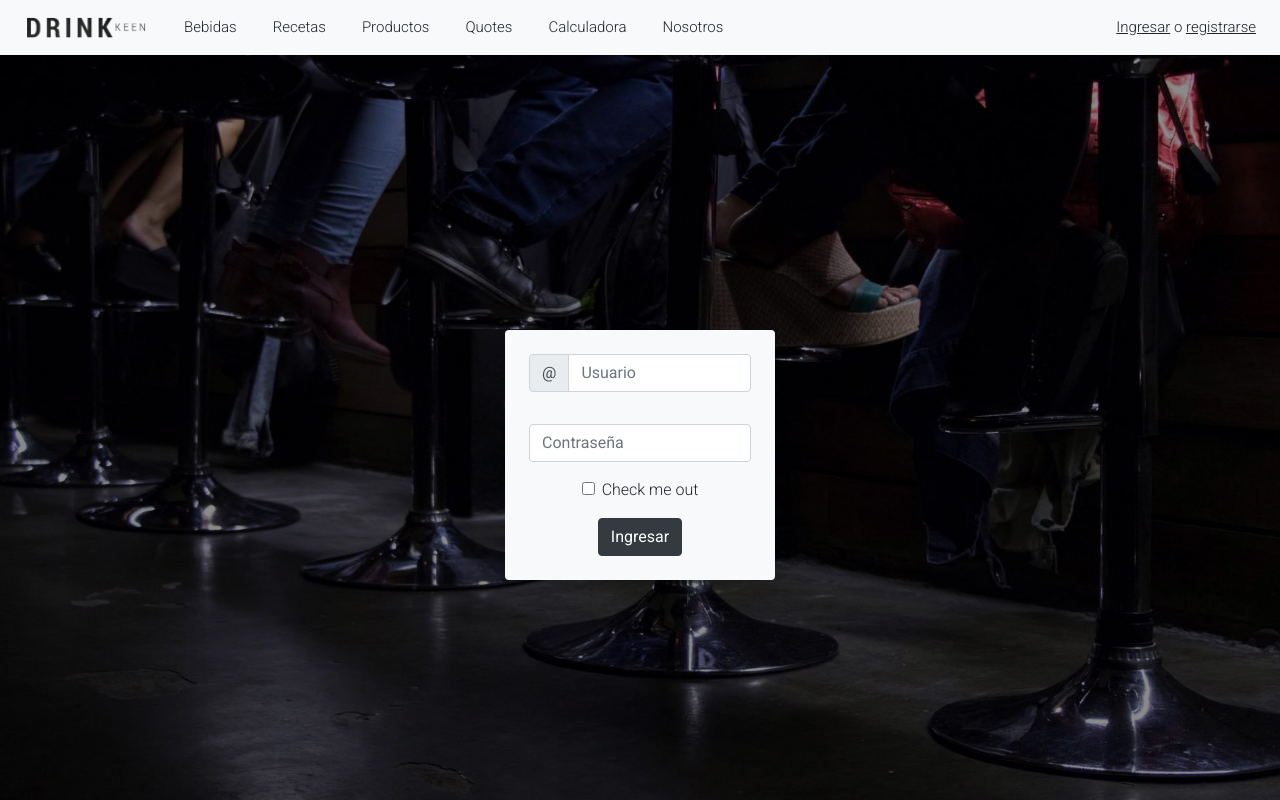
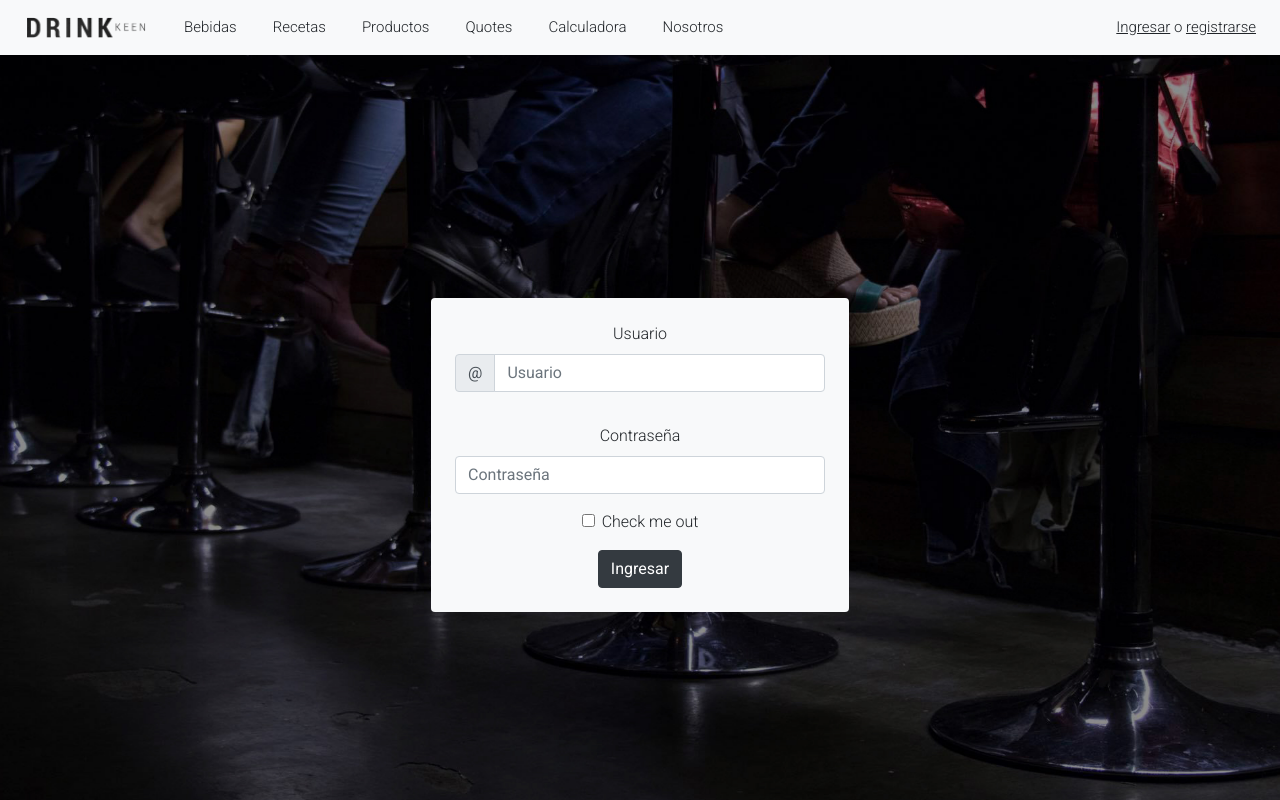
Before and after one commit to okaywaitwhat/drinkkeen, a Vue app in the folder web/: page /login in a window 1280 px wide. Both pictures are taken after a click on the picture 640 px from the left and 392 px from the top of the page. Shown: the top 800 px of the page. Built offline with nearby package versions, Linux system fonts and the light colour scheme.

Commit message:
Login form

```diff
--- a/web/src/components/Login.vue
+++ b/web/src/components/Login.vue
@@ -1,8 +1,9 @@
 <template>
     <section :style="{'background-image': `url(${require('../assets/media/login.jpg')})`}">
-      <div class="container">
+      <div class="container form-wrapper">
         <form class="bg-light p-4 rounded">
           <div class="form-group">
+              <label for="exampleInputEmail1">Usuario</label>
             <div class="input-group">
               <div class="input-group-prepend">
                 <span class="input-group-text" id="inputGroupPrepend2">@</span>
@@ -11,6 +12,7 @@
             </div>
           </div>
           <div class="form-group">
+            <label for="exampleInputEmail1">Contraseña</label>
             <input type="password" class="form-control" id="exampleInputPassword1" placeholder="Contraseña">
           </div>
           <div class="form-group form-check">
```
